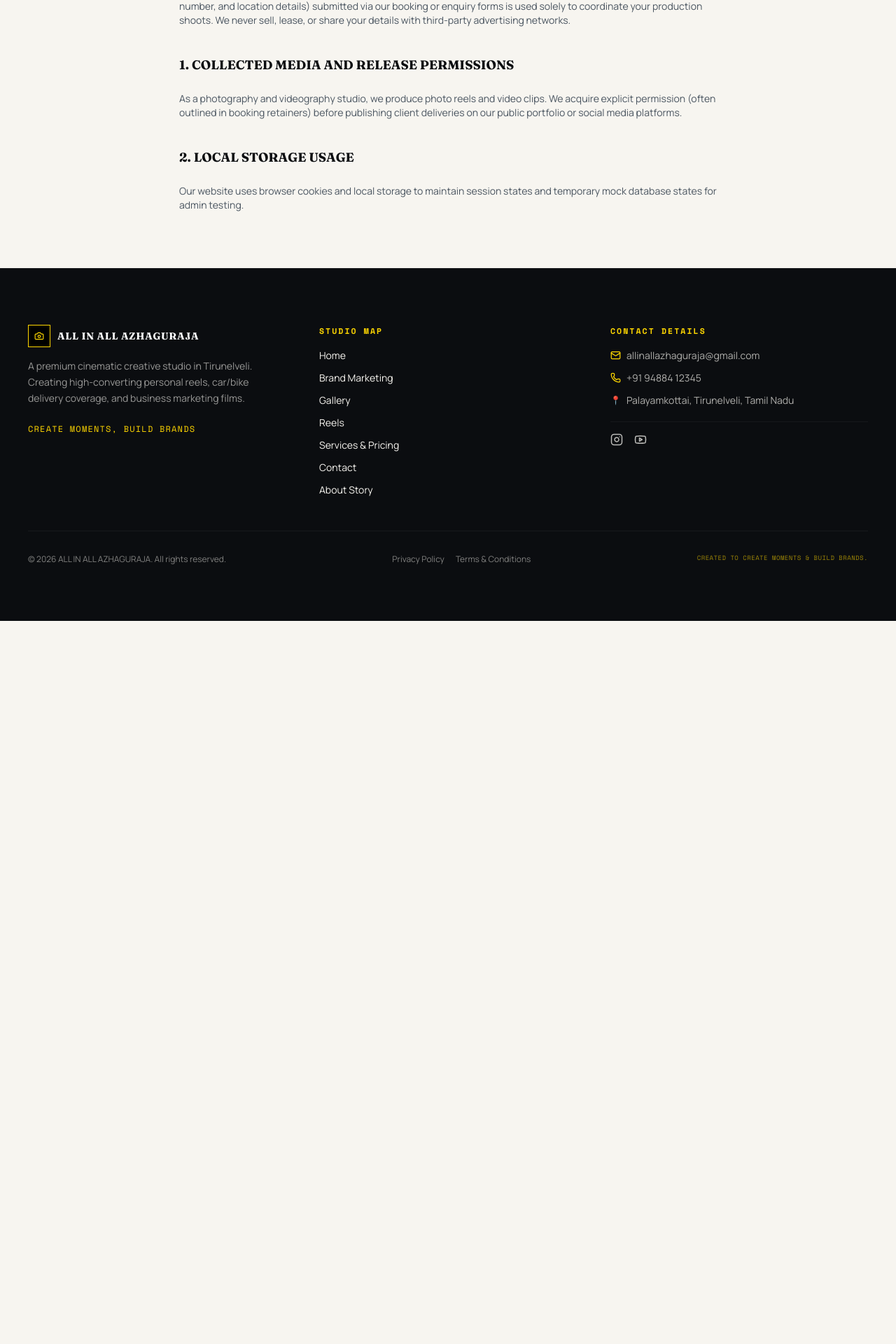
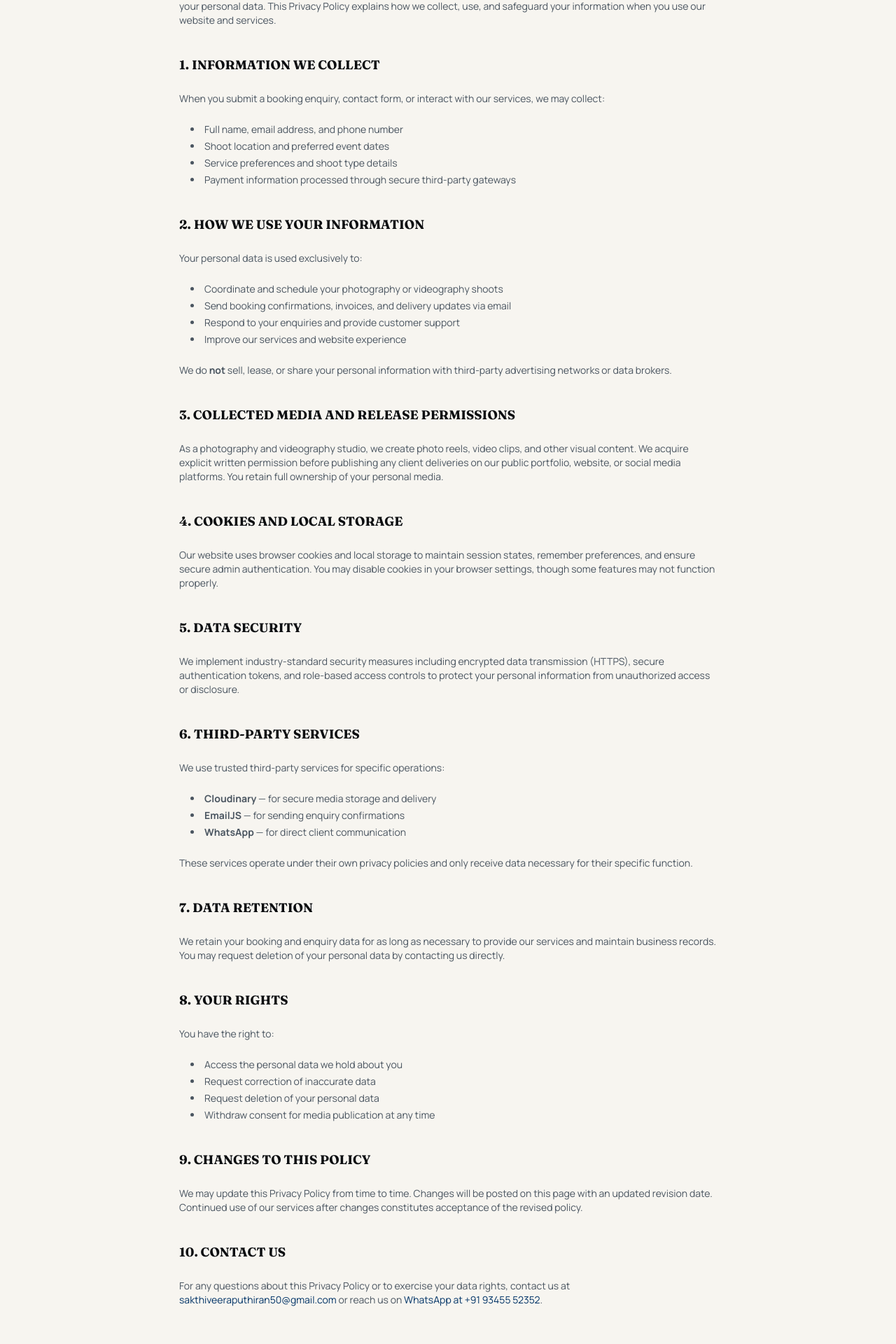
Before and after one commit to Ramakrishnan-18/all_in_all_azhaguraja-, a React (Vite) app: page /privacy-policy in a window 1280 px wide. Shown: the part 517-2437 px from the top of the page at 70% size. Before the commit the page ends 1404 px from the top, so only its background shows below. Built offline with nearby package versions, Linux system fonts and the light colour scheme; no server answers.

Commit message:
feat: update privacy policy with comprehensive 10-section content

```diff
--- a/src/pages/PrivacyPolicy.jsx
+++ b/src/pages/PrivacyPolicy.jsx
@@ -3,8 +3,8 @@ import useSEO from "../hooks/useSEO";
 
 export default function PrivacyPolicy() {
   useSEO({
-    title: "Privacy Policy | Legal",
-    description: "Privacy policy terms for All in All Azhaguraja studio services."
+    title: "Privacy Policy | All in All Azhaguraja",
+    description: "Privacy policy for All in All Azhaguraja photography and videography studio in Tirunelveli."
   });
 
   return (
@@ -12,20 +12,94 @@ export default function PrivacyPolicy() {
       <PageHeader
         eyebrow="LEGAL"
         title="Privacy Policy"
-        description="Last updated August 2026. Review how we manage customer details and content permissions."
+        description="Last updated September 2026. Review how we manage your data and content permissions."
       />
       <section className="bg-paper py-20 px-6 font-sans text-ink leading-relaxed">
         <div className="max-w-3xl mx-auto flex flex-col gap-6 text-sm text-slate-soft">
           <p>
-            At <strong>ALL IN ALL AZHAGURAJA</strong>, we respect your privacy. Any personal information (including name, email address, phone number, and location details) submitted via our booking or enquiry forms is used solely to coordinate your production shoots. We never sell, lease, or share your details with third-party advertising networks.
+            At <strong>ALL IN ALL AZHAGURAJA</strong>, based in Palayamkottai, Tirunelveli, we value your privacy and are committed to protecting your personal data. This Privacy Policy explains how we collect, use, and safeguard your information when you use our website and services.
           </p>
-          <h3 className="font-display text-lg font-bold text-ink mt-4 uppercase">1. Collected Media and Release Permissions</h3>
+
+          <h3 className="font-display text-lg font-bold text-ink mt-4 uppercase">1. Information We Collect</h3>
           <p>
-            As a photography and videography studio, we produce photo reels and video clips. We acquire explicit permission (often outlined in booking retainers) before publishing client deliveries on our public portfolio or social media platforms.
+            When you submit a booking enquiry, contact form, or interact with our services, we may collect:
           </p>
-          <h3 className="font-display text-lg font-bold text-ink mt-4 uppercase">2. Local Storage Usage</h3>
+          <ul className="list-disc list-inside flex flex-col gap-1 ml-4">
+            <li>Full name, email address, and phone number</li>
+            <li>Shoot location and preferred event dates</li>
+            <li>Service preferences and shoot type details</li>
+            <li>Payment information processed through secure third-party gateways</li>
+          </ul>
+
+          <h3 className="font-display text-lg font-bold text-ink mt-4 uppercase">2. How We Use Your Information</h3>
           <p>
-            Our website uses browser cookies and local storage to maintain session states and temporary mock database states for admin testing.
+            Your personal data is used exclusively to:
+          </p>
+          <ul className="list-disc list-inside flex flex-col gap-1 ml-4">
+            <li>Coordinate and schedule your photography or videography shoots</li>
+            <li>Send booking confirmations, invoices, and delivery updates via email</li>
+            <li>Respond to your enquiries and provide customer support</li>
+            <li>Improve our services and website experience</li>
+          </ul>
+          <p>
+            We do <strong>not</strong> sell, lease, or share your personal information with third-party advertising networks or data brokers.
+          </p>
+
+          <h3 className="font-display text-lg font-bold text-ink mt-4 uppercase">3. Collected Media and Release Permissions</h3>
+          <p>
+            As a photography and videography studio, we create photo reels, video clips, and other visual content. We acquire explicit written permission before publishing any client deliveries on our public portfolio, website, or social media platforms. You retain full ownership of your personal media.
+          </p>
+
+          <h3 className="font-display text-lg font-bold text-ink mt-4 uppercase">4. Cookies and Local Storage</h3>
+          <p>
+            Our website uses browser cookies and local storage to maintain session states, remember preferences, and ensure secure admin authentication. You may disable cookies in your browser settings, though some features may not function properly.
+          </p>
+
+          <h3 className="font-display text-lg font-bold text-ink mt-4 uppercase">5. Data Security</h3>
+          <p>
+            We implement industry-standard security measures including encrypted data transmission (HTTPS), secure authentication tokens, and role-based access controls to protect your personal information from unauthorized access or disclosure.
+          </p>
+
+          <h3 className="font-display text-lg font-bold text-ink mt-4 uppercase">6. Third-Party Services</h3>
+          <p>
+            We use trusted third-party services for specific operations:
+          </p>
+          <ul className="list-disc list-inside flex flex-col gap-1 ml-4">
+            <li><strong>Cloudinary</strong> — for secure media storage and delivery</li>
+            <li><strong>EmailJS</strong> — for sending enquiry confirmations</li>
+            <li><strong>WhatsApp</strong> — for direct client communication</li>
+          </ul>
+          <p>
+            These services operate under their own privacy policies and only receive data necessary for their specific function.
+          </p>
+
+          <h3 className="font-display text-lg font-bold text-ink mt-4 uppercase">7. Data Retention</h3>
+          <p>
+            We retain your booking and enquiry data for as long as necessary to provide our services and maintain business records. You may request deletion of your personal data by contacting us directly.
+          </p>
+
+          <h3 className="font-display text-lg font-bold text-ink mt-4 uppercase">8. Your Rights</h3>
+          <p>
+            You have the right to:
+          </p>
+          <ul className="list-disc list-inside flex flex-col gap-1 ml-4">
+            <li>Access the personal data we hold about you</li>
+            <li>Request correction of inaccurate data</li>
+            <li>Request deletion of your personal data</li>
+            <li>Withdraw consent for media publication at any time</li>
+          </ul>
+
+          <h3 className="font-display text-lg font-bold text-ink mt-4 uppercase">9. Changes to This Policy</h3>
+          <p>
+            We may update this Privacy Policy from time to time. Changes will be posted on this page with an updated revision date. Continued use of our services after changes constitutes acceptance of the revised policy.
+          </p>
+
+          <h3 className="font-display text-lg font font-bold text-ink mt-4 uppercase">10. Contact Us</h3>
+          <p>
+            For any questions about this Privacy Policy or to exercise your data rights, contact us at{" "}
+            <a href="mailto:sakthiveeraputhiran50@gmail.com" className="text-studio-blue hover:underline">sakthiveeraputhiran50@gmail.com</a>{" "}
+            or reach us on{" "}
+            <a href="https://wa.me/919345552352" target="_blank" rel="noopener noreferrer" className="text-studio-blue hover:underline">WhatsApp at +91 93455 52352</a>.
           </p>
         </div>
       </section>
```
